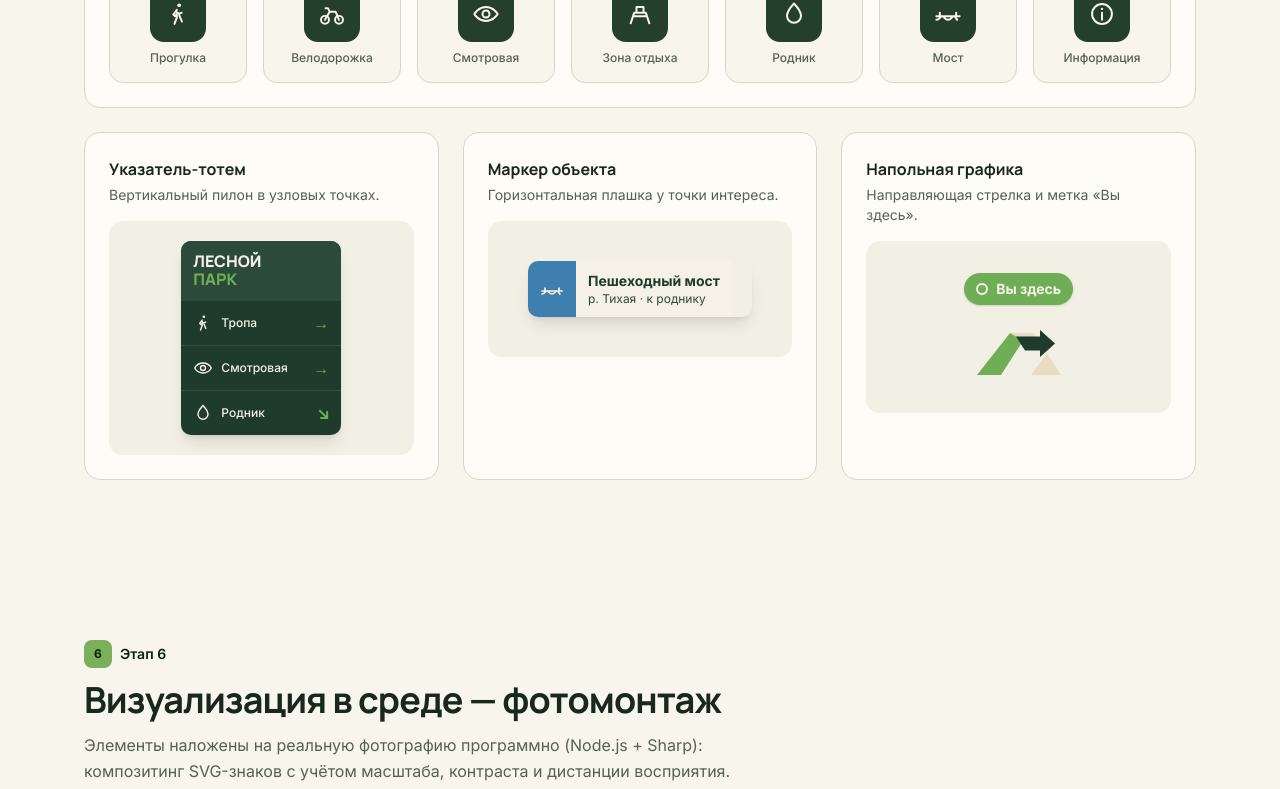
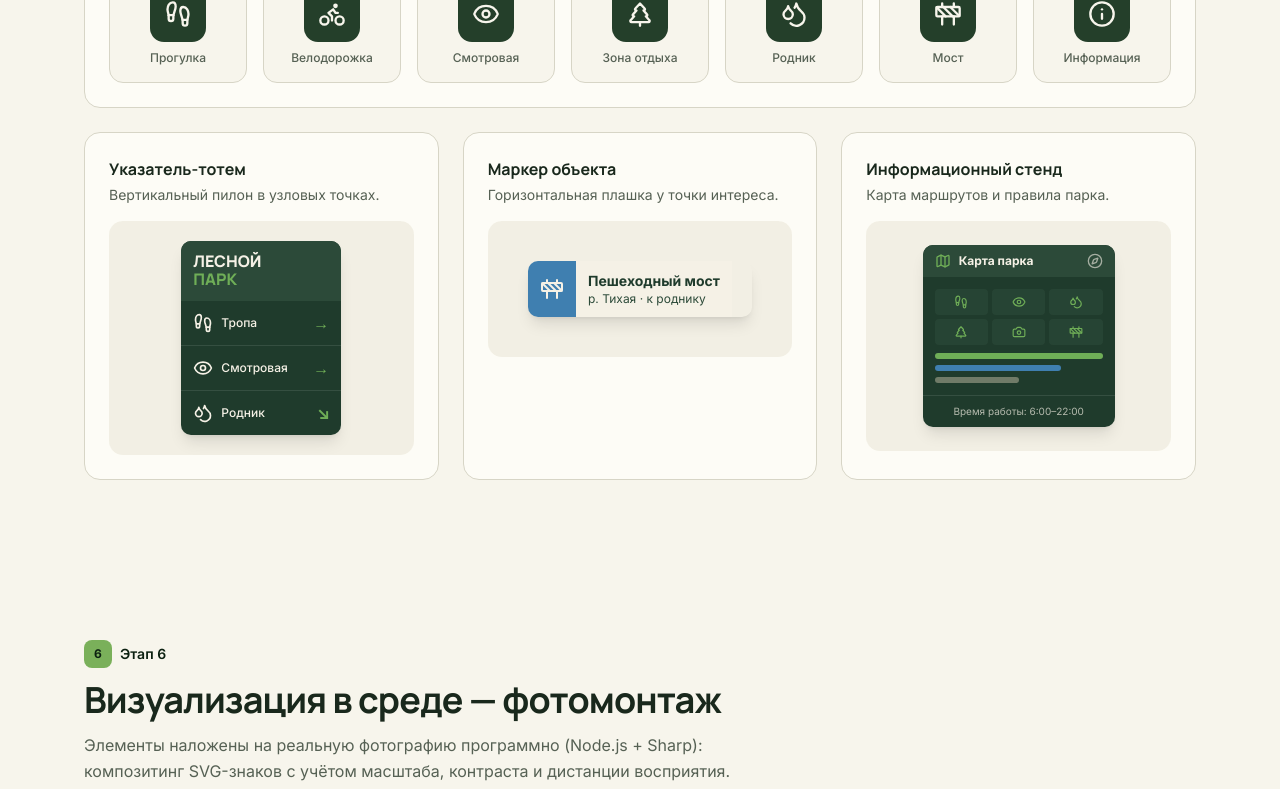
Before and after one commit to SecondNiceee/kwa, a Next.js app: page / in a window 1280 px wide. Shown: the part 5113-5902 px from the top of the page. Built offline with nearby package versions, Linux system fonts and the light colour scheme.

Commit message:
feat: update icons and add information stand component in ElementSystem

```diff
--- a/components/element-system.tsx
+++ b/components/element-system.tsx
@@ -1,22 +1,25 @@
 import { SectionHeading } from "@/components/section-heading"
 import {
-  WalkIcon,
-  BikeIcon,
-  ViewIcon,
-  PicnicIcon,
-  WaterIcon,
-  InfoIcon,
-  BridgeIcon,
-} from "@/components/pictograms"
+  Footprints,
+  Bike,
+  Eye,
+  TreePine,
+  Droplets,
+  Construction,
+  Info,
+  Map,
+  Compass,
+  Camera,
+} from "lucide-react"
 
 const pictos = [
-  { Icon: WalkIcon, label: "Прогулка" },
-  { Icon: BikeIcon, label: "Велодорожка" },
-  { Icon: ViewIcon, label: "Смотровая" },
-  { Icon: PicnicIcon, label: "Зона отдыха" },
-  { Icon: WaterIcon, label: "Родник" },
-  { Icon: BridgeIcon, label: "Мост" },
-  { Icon: InfoIcon, label: "Информация" },
+  { Icon: Footprints, label: "Прогулка" },
+  { Icon: Bike, label: "Велодорожка" },
+  { Icon: Eye, label: "Смотровая" },
+  { Icon: TreePine, label: "Зона отдыха" },
+  { Icon: Droplets, label: "Родник" },
+  { Icon: Construction, label: "Мост" },
+  { Icon: Info, label: "Информация" },
 ]
 
 export function ElementSystem() {
@@ -60,9 +63,9 @@ export function ElementSystem() {
               </div>
               <ul className="divide-y divide-white/10">
                 {[
-                  { Icon: WalkIcon, t: "Тропа", d: "→" },
-                  { Icon: ViewIcon, t: "Смотровая", d: "→" },
-                  { Icon: WaterIcon, t: "Родник", d: "↘" },
+                  { Icon: Footprints, t: "Тропа", d: "→" },
+                  { Icon: Eye, t: "Смотровая", d: "→" },
+                  { Icon: Droplets, t: "Родник", d: "↘" },
                 ].map(({ Icon, t, d }) => (
                   <li key={t} className="flex items-center gap-2 px-3 py-2.5">
                     <Icon className="size-5 text-[#F5F1E6]" />
@@ -82,7 +85,7 @@ export function ElementSystem() {
           <div className="mt-4 flex items-center justify-center rounded-xl bg-secondary/60 py-10">
             <div className="flex w-56 overflow-hidden rounded-lg shadow-lg">
               <div className="flex items-center justify-center px-3" style={{ background: "#3F7FB0" }}>
-                <BridgeIcon className="size-6 text-[#F5F1E6]" />
+                <Construction className="size-6 text-[#F5F1E6]" />
               </div>
               <div className="bg-[#F5F1E6] px-3 py-2.5">
                 <p className="text-sm font-bold text-[#1F3B2C]">Пешеходный мост</p>
@@ -92,20 +95,37 @@ export function ElementSystem() {
           </div>
         </div>
 
-        {/* Ground graphic + locator */}
+        {/* Information stand */}
         <div className="rounded-2xl border border-border bg-card p-6">
-          <h3 className="font-display text-base font-bold text-foreground">Напольная графика</h3>
-          <p className="mt-1 text-sm text-muted-foreground">Направляющая стрелка и метка «Вы здесь».</p>
-          <div className="mt-4 flex flex-col items-center gap-4 rounded-xl bg-secondary/60 py-8">
-            <span className="inline-flex items-center gap-2 rounded-full px-3 py-1.5 shadow" style={{ background: "#6FAE57" }}>
-              <span className="size-3 rounded-full border-2 border-[#F5F1E6]" />
-              <span className="text-sm font-bold text-[#F5F1E6]">Вы здесь</span>
-            </span>
-            <svg width="120" height="60" viewBox="0 0 360 200" aria-hidden="true">
-              <polygon points="40,180 150,40 210,40 120,180" fill="#6FAE57" />
-              <polygon points="150,40 230,40 320,180 220,180 300,70 200,70" fill="#E8DCC4" />
-              <polygon points="170,52 250,52 250,30 300,75 250,120 250,98 200,98" fill="#1F3B2C" />
-            </svg>
+          <h3 className="font-display text-base font-bold text-foreground">Информационный стенд</h3>
+          <p className="mt-1 text-sm text-muted-foreground">Карта маршрутов и правила парка.</p>
+          <div className="mt-4 flex items-center justify-center rounded-xl bg-secondary/60 py-6">
+            <div className="w-48 overflow-hidden rounded-lg shadow-lg" style={{ background: "#1F3B2C" }}>
+              <div className="flex items-center justify-between px-3 py-2" style={{ background: "#2C4A39" }}>
+                <div className="flex items-center gap-2">
+                  <Map className="size-4 text-[#6FAE57]" />
+                  <span className="text-xs font-bold text-[#F5F1E6]">Карта парка</span>
+                </div>
+                <Compass className="size-4 text-[#F5F1E6]/60" />
+              </div>
+              <div className="px-3 py-3">
+                <div className="mb-2 grid grid-cols-3 gap-1">
+                  {[Footprints, Eye, Droplets, TreePine, Camera, Construction].map((Icon, i) => (
+                    <div key={i} className="flex items-center justify-center rounded bg-[#2C4A39]/60 p-1.5">
+                      <Icon className="size-3.5 text-[#6FAE57]" />
+                    </div>
+                  ))}
+                </div>
+                <div className="space-y-1.5">
+                  <div className="h-1.5 rounded-full bg-[#6FAE57]" />
+                  <div className="h-1.5 w-3/4 rounded-full bg-[#3F7FB0]" />
+                  <div className="h-1.5 w-1/2 rounded-full bg-[#E8DCC4]/40" />
+                </div>
+              </div>
+              <div className="border-t border-white/10 px-3 py-2">
+                <p className="text-center text-[10px] text-[#F5F1E6]/70">Время работы: 6:00–22:00</p>
+              </div>
+            </div>
           </div>
         </div>
       </div>
```
